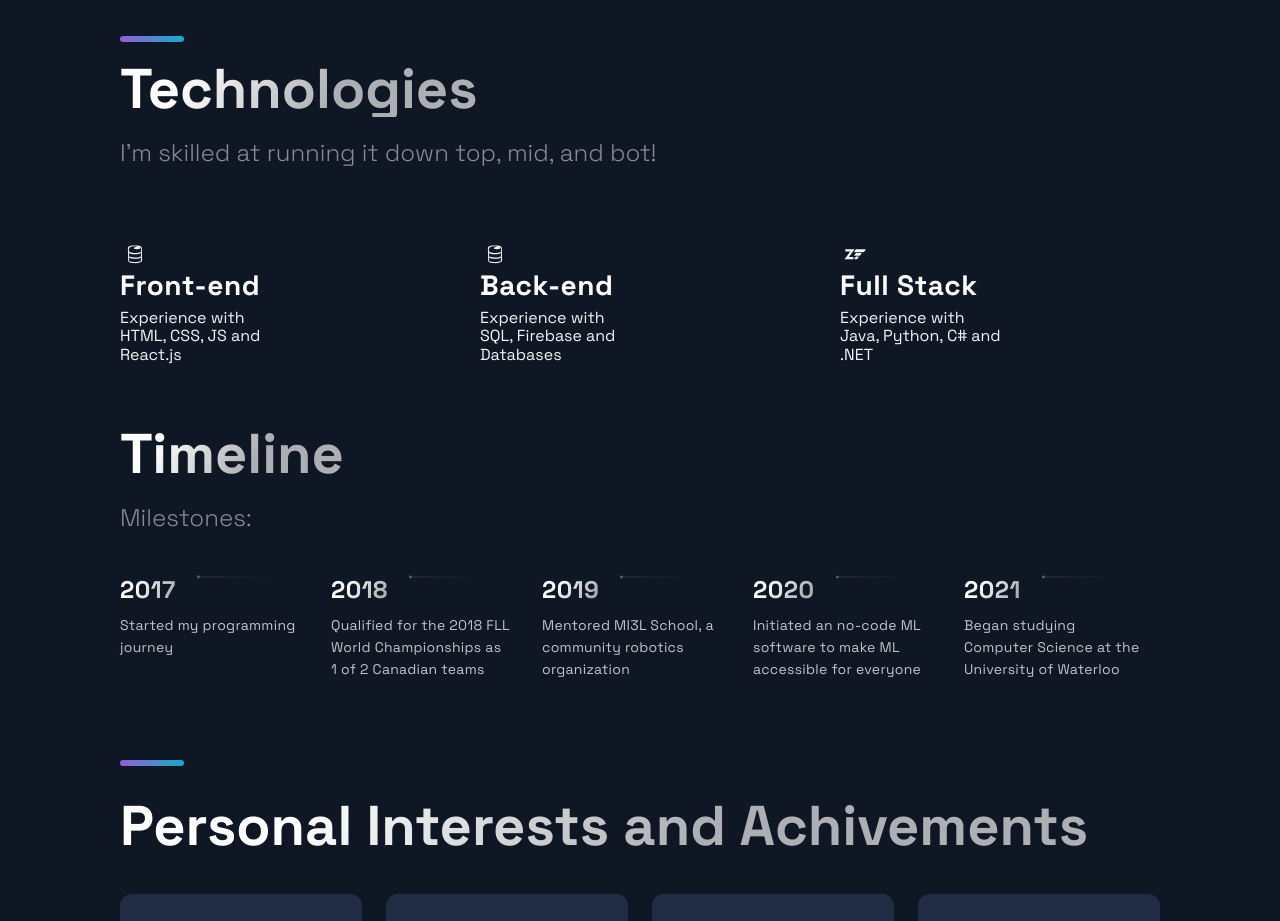
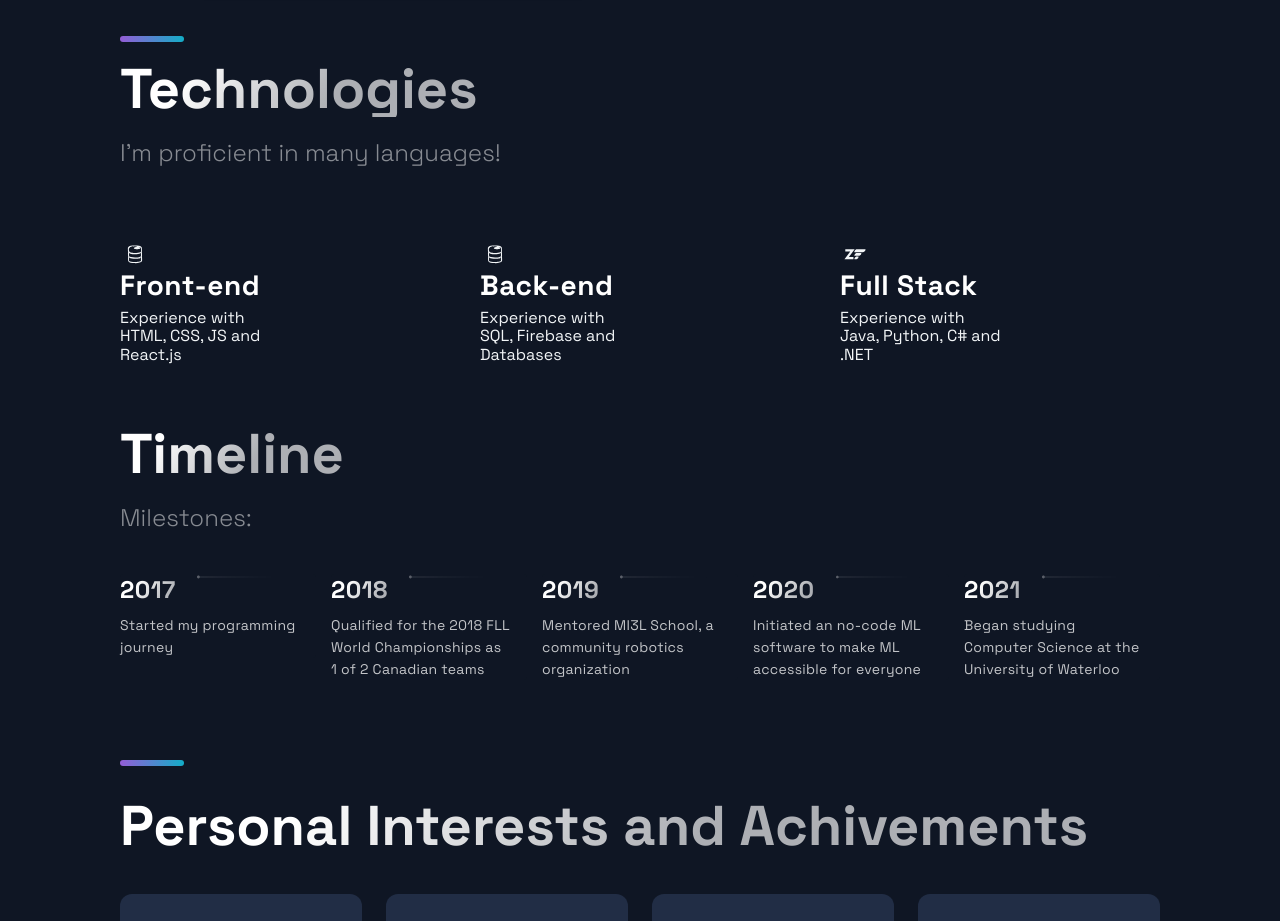
Before and after one commit to zhangandrew37/portfolio, a Next.js app: page / in a window 1280 px wide. Shown: the part 2200-3121 px from the top of the page. Built offline with nearby package versions, Linux system fonts and the light colour scheme.

Commit message:
update: personal info

```diff
--- a/src/components/Technologies/Technologies.js
+++ b/src/components/Technologies/Technologies.js
@@ -19,7 +19,7 @@ const Technologies = () => (
     <SectionDivider />
     <br />
     <SectionTitle>Technologies</SectionTitle>
-    <SectionText>I'm skilled at running it down top, mid, and bot!</SectionText>
+    <SectionText>I'm proficient in many languages!</SectionText>
     <List>
       <ListItem>
         <DiFirebase size="3rem" />
```
